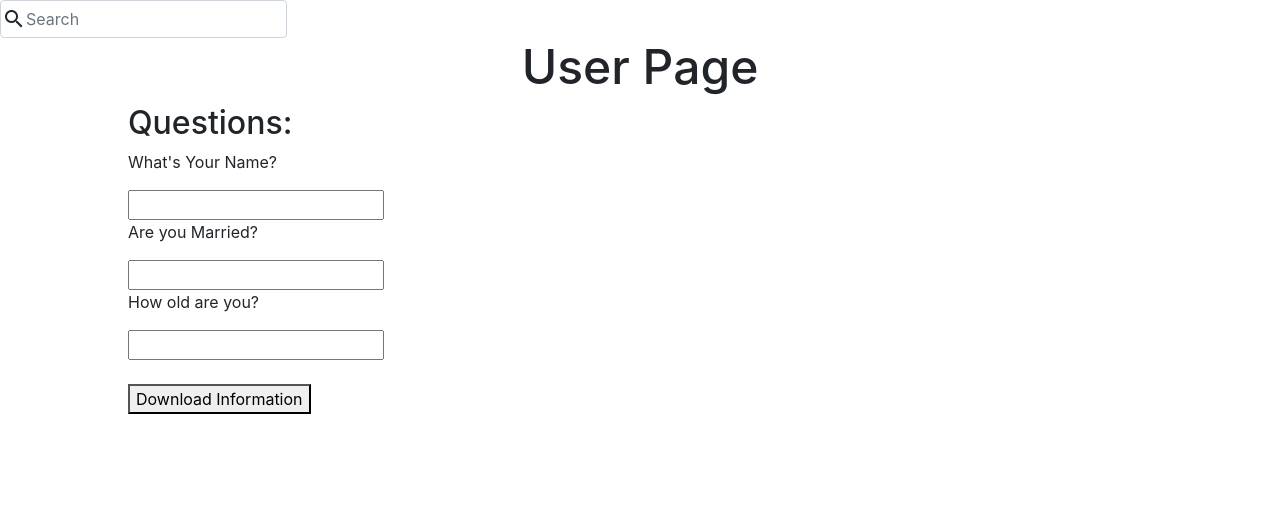
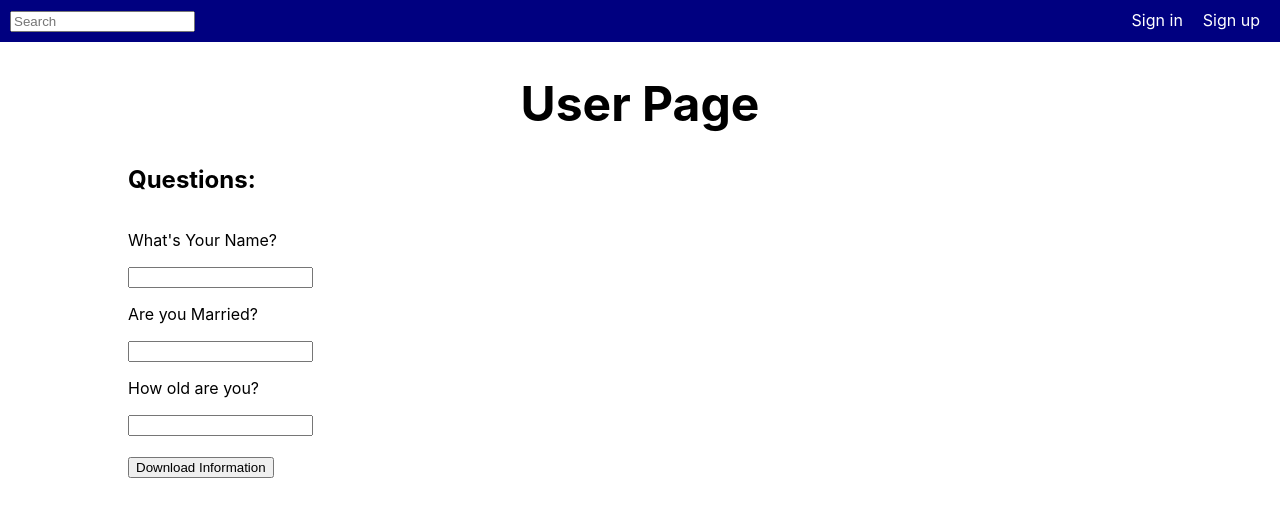
Before and after one commit to luciancahil/Social-Website, a React (Create React App) app: page / in a window 1280 px wide. Shown: the top 516 px of the page. Built offline with nearby package versions, Linux system fonts and the light colour scheme.

Commit message:
positioned the nav elements properly

```diff
--- a/src/App.css
+++ b/src/App.css
@@ -48,16 +48,43 @@
   display: inline-block;
 }
 
-.md-form.mt-0{
+nav{
+  background-color: #000080;
+  padding: 10px;
+}
+
+nav .md-form.mt-0{
   display:inline-flex;
   width:500px;
 }
-.md-form.mt-0 input{
+
+nav .md-form.mt-0 input{
   padding-left: 25px;
 }
-.material-icons.mdc-button__icon{
-  position:absolute;
-  top:7px;
-  left: 2px;
+
+nav #search{
+  margin: 20px;
+}
+
+nav .material-icons.mdc-button__icon{
+  top: 20px;
+  left: 10px;
 
 }
+
+nav div{
+  display: inline-block;
+}
+
+nav input{
+  outline:none;
+}
+
+nav a{
+  color: white;
+  padding: 0 10px;
+}
+
+nav #navlinks{
+  float: right;
+}
--- a/src/Components/Navbar.component.js
+++ b/src/Components/Navbar.component.js
@@ -4,23 +4,17 @@ import React from 'react';
 class NavBar extends React.Component {
   render() {
     return (
-        <div>
-            <form class="form-inline my-2 my-lg-0">
-            <link href="https://fonts.googleapis.com/icon?family=Material+Icons"
-      rel="stylesheet"/>
-<link rel="stylesheet" href="https://stackpath.bootstrapcdn.com/bootstrap/4.3.1/css/bootstrap.min.css" integrity="sha384-ggOyR0iXCbMQv3Xipma34MD+dH/1fQ784/j6cY/iJTQUOhcWr7x9JvoRxT2MZw1T" crossorigin="anonymous"/>
+        <nav>
+            <div id = "SearchBar">
 
-<script src="https://code.jquery.com/jquery-3.3.1.slim.min.js" integrity="sha384-q8i/X+965DzO0rT7abK41JStQIAqVgRVzpbzo5smXKp4YfRvH+8abtTE1Pi6jizo" crossorigin="anonymous"></script>
-<script src="https://stackpath.bootstrapcdn.com/bootstrap/4.3.1/js/bootstrap.min.js" integrity="sha384-JjSmVgyd0p3pXB1rRibZUAYoIIy6OrQ6VrjIEaFf/nJGzIxFDsf4x0xIM+B07jRM" crossorigin="anonymous"></script>
+                <input className="form-control" type="text" placeholder="Search" aria-label="Search"/>
+            </div>
 
-
-<div class="md-form mt-0">
-  <i class="material-icons mdc-button__icon">search</i>
-  <input class="form-control" type="text" placeholder="Search" aria-label="Search"/>
-</div>
-            </form>
-        </div>
-
+            <div id = "navlinks">
+                <a>Sign in</a>
+                <a>Sign up</a>
+            </div>
+        </nav>
     );
   }
 }
```
